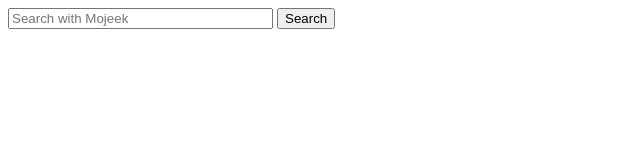
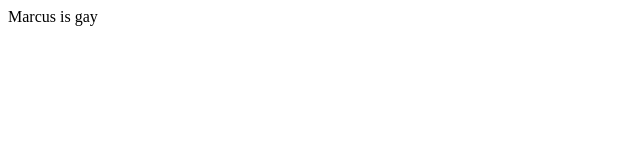
Before and after one commit to hiddenonion/hiddenonion.github.io, a plain HTML site: page index.html in a window 1280 px wide. Shown: the whole page, without its empty margins (0-640 px from the left). Drawn offline with Linux system fonts and the light colour scheme.

Commit message:
Update index.html

```diff
--- a/index.html
+++ b/index.html
@@ -5,13 +5,4 @@
         <title>Mojeek</title>
     </head>
     <body>
-
-
-    </body>
-</html>
-
-
-<form method="get" action="https://www.mojeek.com/search">
-	<input size="30" name="q" placeholder="Search with Mojeek">
-	<input type="submit" value="Search">
-</form>
+Marcus is gay
```
